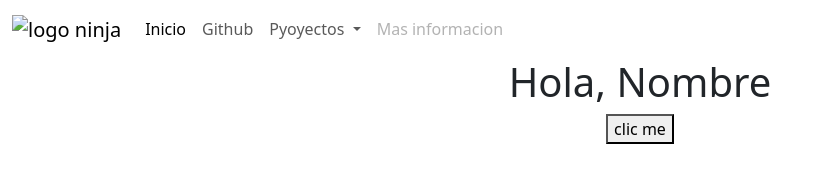
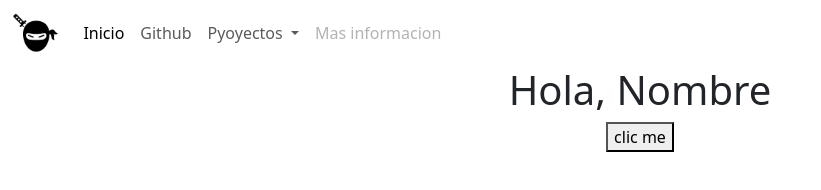
Before and after one commit to victorgg10/bootstrap, a plain HTML site: page practica/hola-nombre.html in a window 1280 px wide. Shown: the whole page, without its empty margins (0-821 px from the left). Drawn offline with nearby package versions, Linux system fonts and the light colour scheme.

Commit message:
feat: fix

```diff
--- a/practica/hola-nombre.html
+++ b/practica/hola-nombre.html
@@ -12,7 +12,7 @@
     <nav class="navbar navbar-expand-sm bg-body-emphasis">
         <div class="container-fluid">
           <a class="navbar-brand" href="#">
-            <img class="logo-ninja" src="Bootstrap/assets/img/ninja-128px.png" alt="logo ninja">
+            <img class="logo-ninja" src="/Bootstrap/assets/img/ninja-128px.png" alt="logo ninja">
           </a>
           <button class="navbar-toggler" type="button" data-bs-toggle="collapse" data-bs-target="#navbarSupportedContent" aria-controls="navbarSupportedContent" aria-expanded="false" aria-label="Toggle navigation">
             <span class="navbar-toggler-icon"></span>
```
